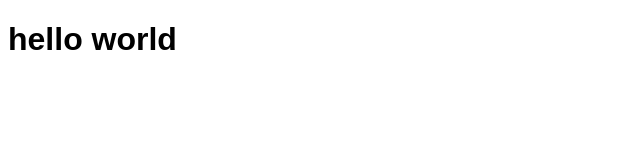
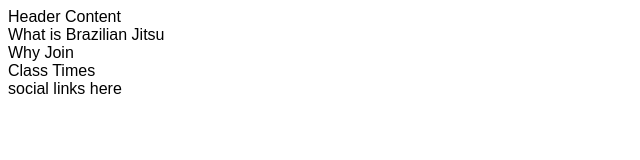
Before and after one commit to Davidt001/BJJ, a plain HTML site: page index.html in a window 1280 px wide. Shown: the whole page, without its empty margins (0-640 px from the left). Drawn offline with Linux system fonts and the light colour scheme.

Commit message:
add core structure to home page

```diff
--- a/index.html
+++ b/index.html
@@ -11,6 +11,13 @@
     <title>Brazilian Jiu Jitsu</title>
 </head>
 <body>
-    <h1>hello world</h1>
+    <Header>Header Content</Header>
+    <section>What is Brazilian Jitsu</section>
+    <section>Why Join</section>
+    <section>Class Times</section>
+
+    <Footer>
+        social links here
+    </Footer>
 </body>
 </html>
```
